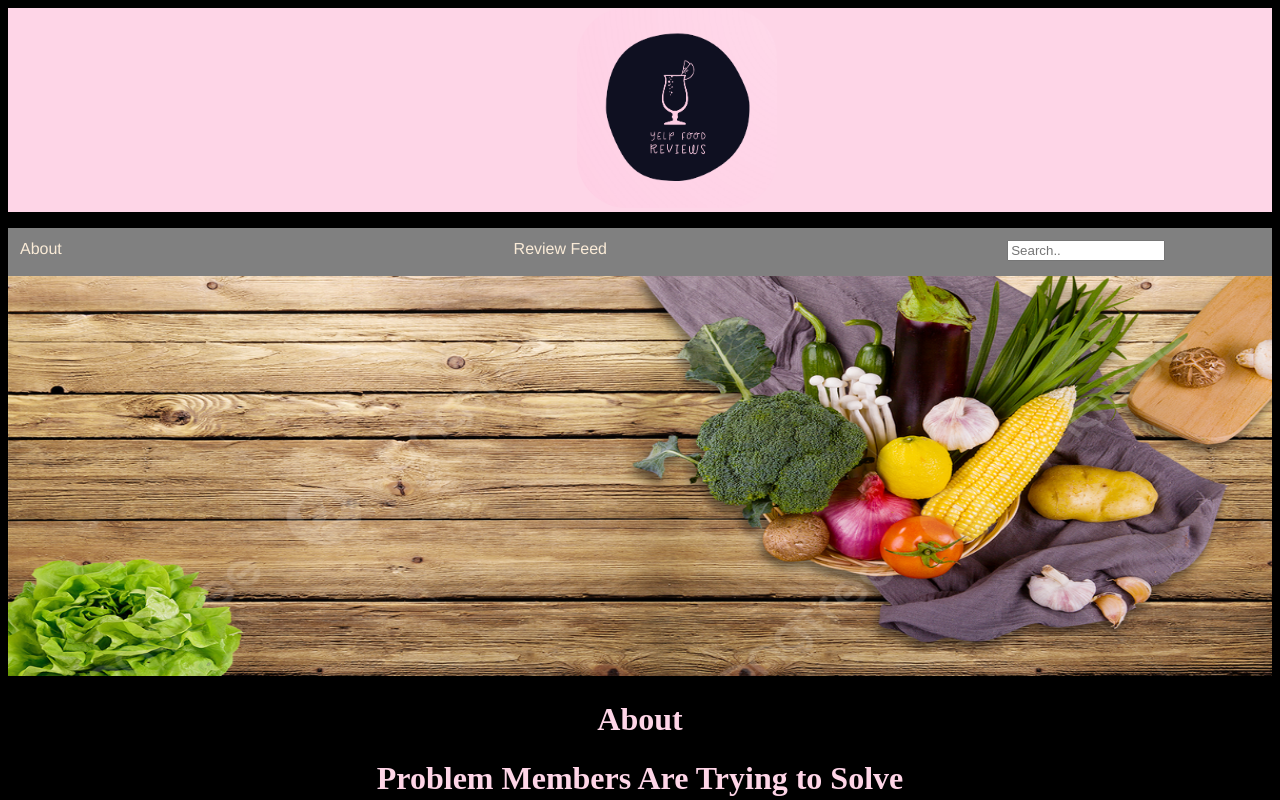
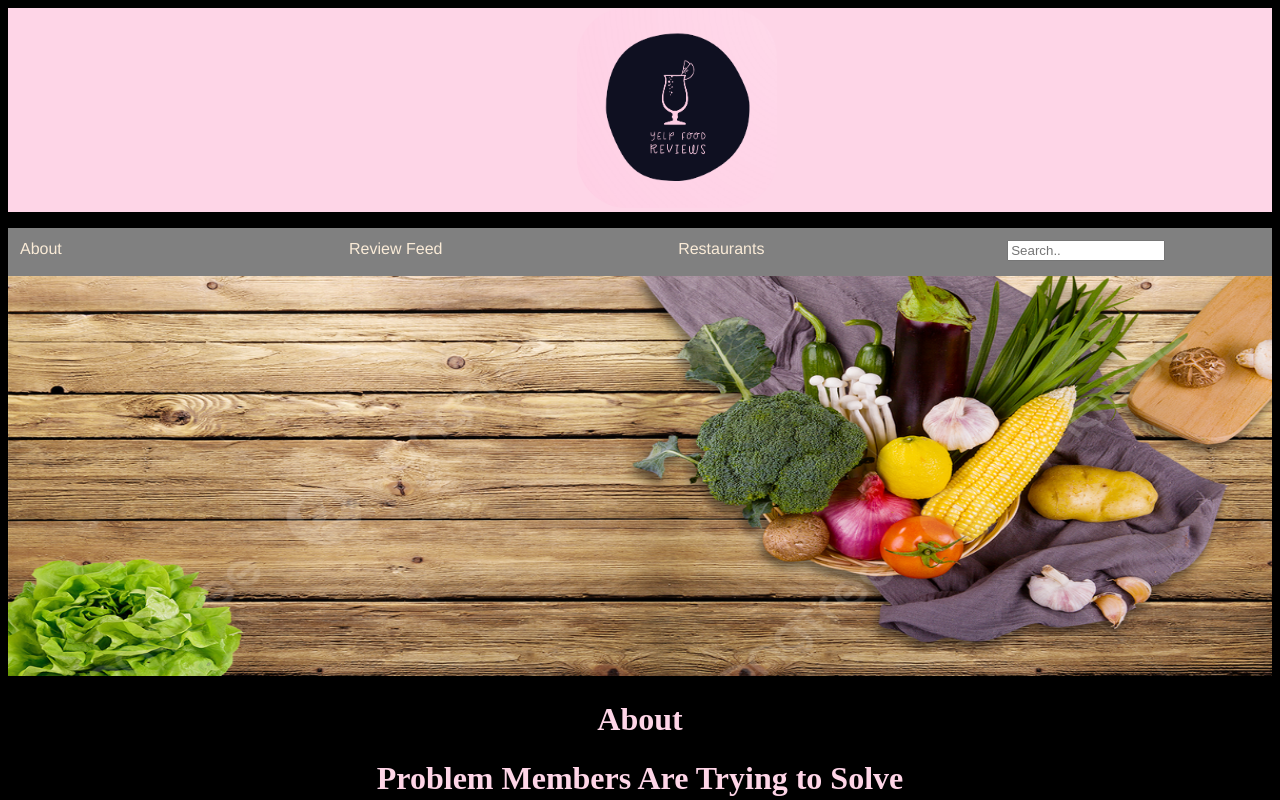
Before and after one commit to cindytran211/yelpfood.com, a plain HTML site: page about.html in a window 1280 px wide. Shown: the top 800 px of the page. Drawn offline with Linux system fonts and the light colour scheme.

Commit message:
Update about.html
added restaurant section

```diff
--- a/about.html
+++ b/about.html
@@ -15,6 +15,7 @@
             <ul>
                 <li><a href="/about.html">About</a></li>
                 <li><a href="/index.html">Review Feed</a></li>
+                <li><a href="/Restaurants.html">Restaurants</a></li>
                 <li><input type="text" placeholder="Search.."></li>
             </ul>
         </nav>
```
